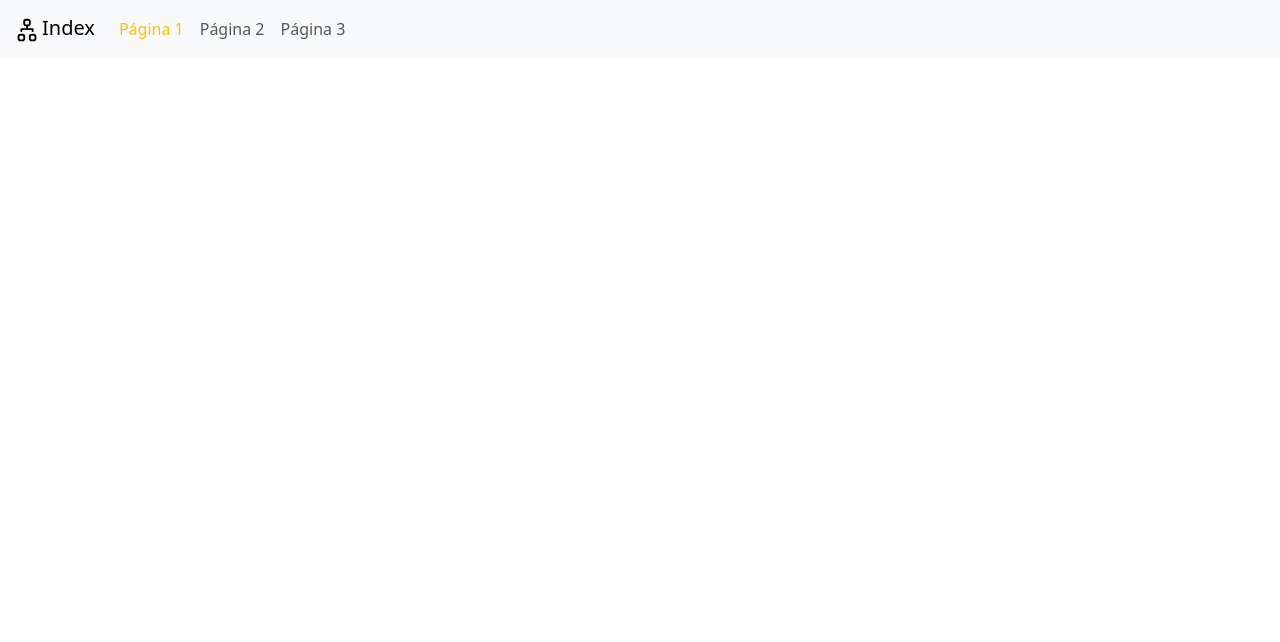
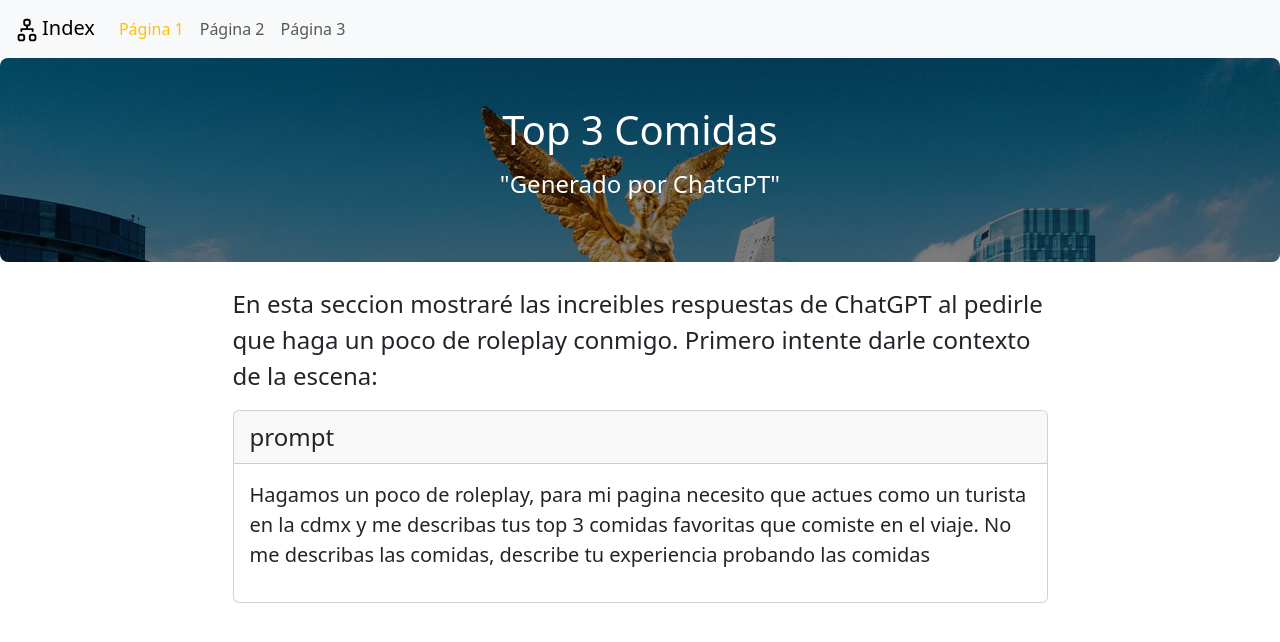
Before and after one commit to CancillerVEVO/Laboratorio-6, a plain HTML site: page pagina1.html in a window 1280 px wide. Drawn offline with nearby package versions, Linux system fonts and the light colour scheme.

Commit message:
Añadí el hero a la página 1

```diff
--- /dev/null
+++ b/css/pagina1.css
@@ -0,0 +1,11 @@
+.hero {
+    background-image: linear-gradient(
+        rgba(0, 0, 0, 0.5),
+        rgba(0, 0, 0, 0.5)
+      ),
+      url('../assets/cdmx.jpg');
+    background-repeat: no-repeat;
+    background-size: cover;
+    background-color: #000;
+    position: relative;
+}
--- a/pagina1.html
+++ b/pagina1.html
@@ -11,6 +11,7 @@
       integrity="sha384-aFq/bzH65dt+w6FI2ooMVUpc+21e0SRygnTpmBvdBgSdnuTN7QbdgL+OapgHtvPp"
       crossorigin="anonymous"
     />
+    <link rel="stylesheet" href="./css/pagina1.css" />
   </head>
   <body>
     <!-- ========== Navbarb start ========== -->
@@ -56,6 +57,41 @@
 
     <!-- ========== Navbar end ========== -->
 
+    <!-- Hero -->
+    <div class="hero p-5 text-center bg-image rounded-3">
+      <header class="d-flex justify-content-center align-items-center h-100">
+        <div class="text-white">
+          <h1 class="mb-3">Top 3 Comidas</h1>
+          <h4 class="mb-3">"Generado por ChatGPT"</h4>
+        </div>
+      </header>
+    </div>
+    <!-- Hero -->
+
+    <div class="container d-flex flex-column align-items-center p-3">
+      <div class="w-75 p-2 fs-4">
+        <p>
+          En esta seccion mostraré las increibles respuestas de ChatGPT al
+          pedirle que haga un poco de roleplay conmigo. Primero intente darle
+          contexto de la escena:
+        </p>
+
+        <div class="card">
+          <div class="card-header">prompt</div>
+          <div class="card-body">
+            <blockquote class="blockquote">
+              <p>
+                Hagamos un poco de roleplay, para mi pagina necesito que actues
+                como un turista en la cdmx y me describas tus top 3 comidas
+                favoritas que comiste en el viaje. No me describas las comidas,
+                describe tu experiencia probando las comidas
+              </p>
+            </blockquote>
+          </div>
+        </div>
+      </div>
+    </div>
+
     <!-- ========== BOOTSTRAP CDN ========== -->
     <script
       src="https://cdn.jsdelivr.net/npm/bootstrap@5.3.0-alpha2/dist/js/bootstrap.bundle.min.js"
```
Also changed, not shown: assets/cdmx.jpg (added).
